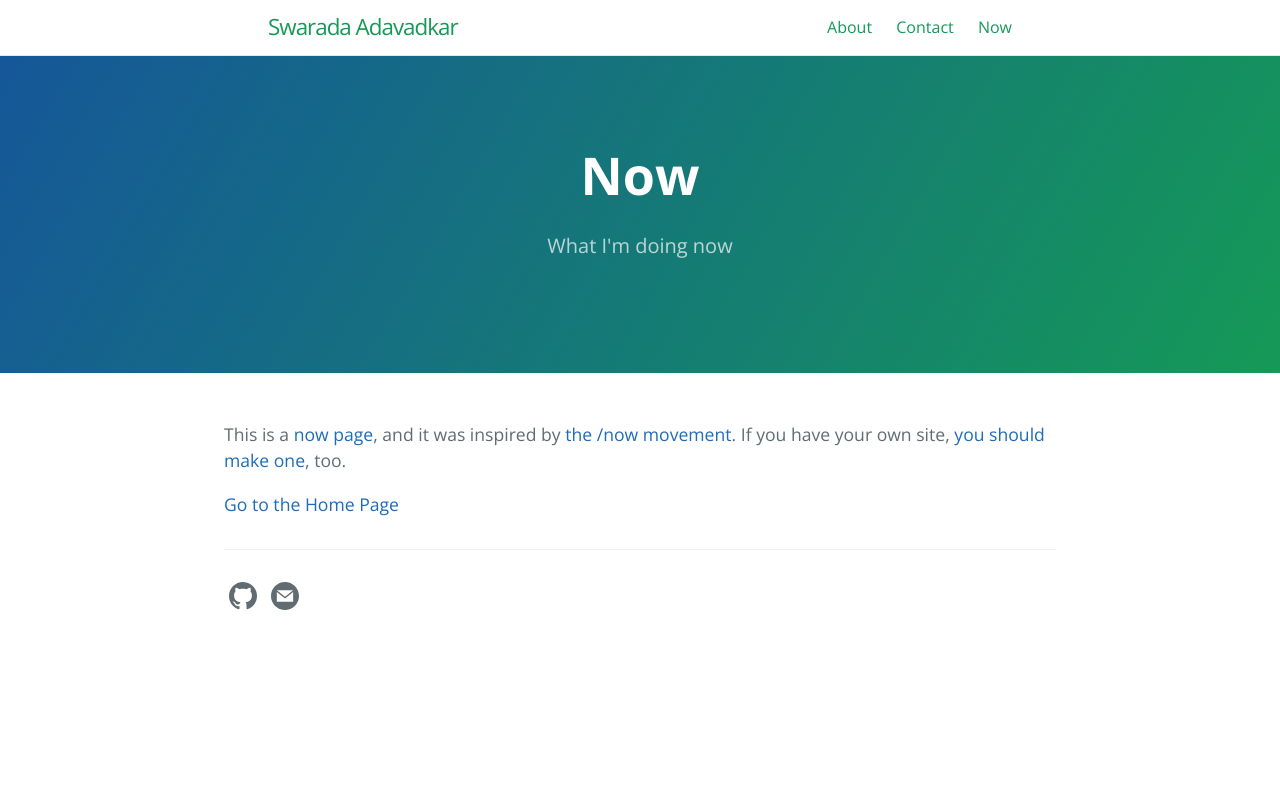
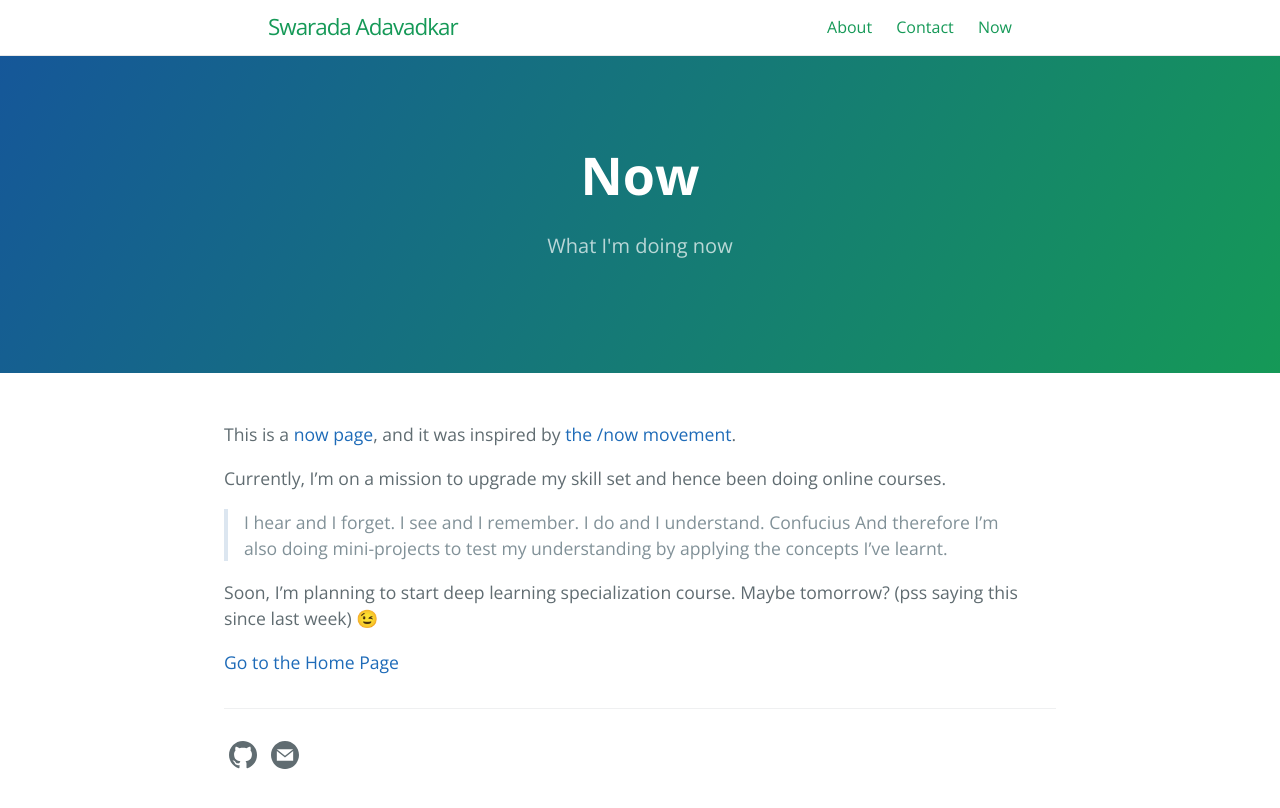
Before and after one commit to swarada189/swarada189.github.io, a Jekyll site: the page built from now.md, in a window 1280 px wide. Shown: the top 808 px of the page. Built offline with Jekyll 4.4.1, drawn with Linux system fonts in a browser that asks for light colours; emoji names are drawn with the system emoji font.

Commit message:
Update now.md

```diff
--- a/now.md
+++ b/now.md
@@ -7,6 +7,14 @@ ref: now
 order: 2
 ---
 
-This is a [now page](https://nownownow.com/about), and it was inspired by [the /now movement](https://sivers.org/nowff). If you have your own site, [you should make one](https://nownownow.com/about), too.
+This is a [now page](https://nownownow.com/about), and it was inspired by [the /now movement](https://sivers.org/nowff).
+
+Currently, I'm on a mission to upgrade my skill set and hence been doing online courses.
+
+> I hear and I forget. I see and I remember. I do and I understand.
+> Confucius
+And therefore I'm also doing mini-projects to test my understanding by applying the concepts I've learnt.
+
+Soon, I'm planning to start deep learning specialization course. Maybe tomorrow? (pss saying this since last week) :wink:
 
 [Go to the Home Page]({{ '/' | absolute_url }})
```
